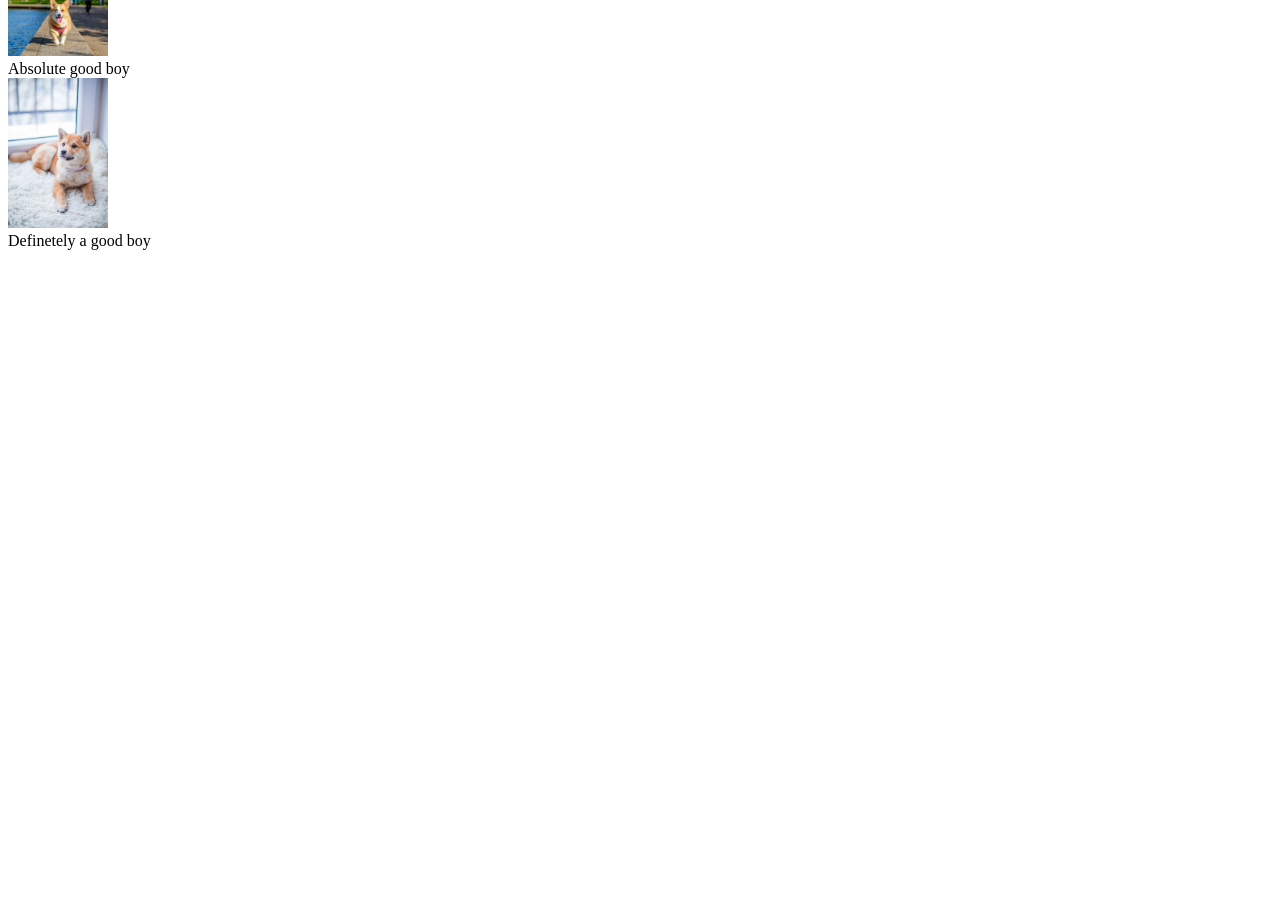
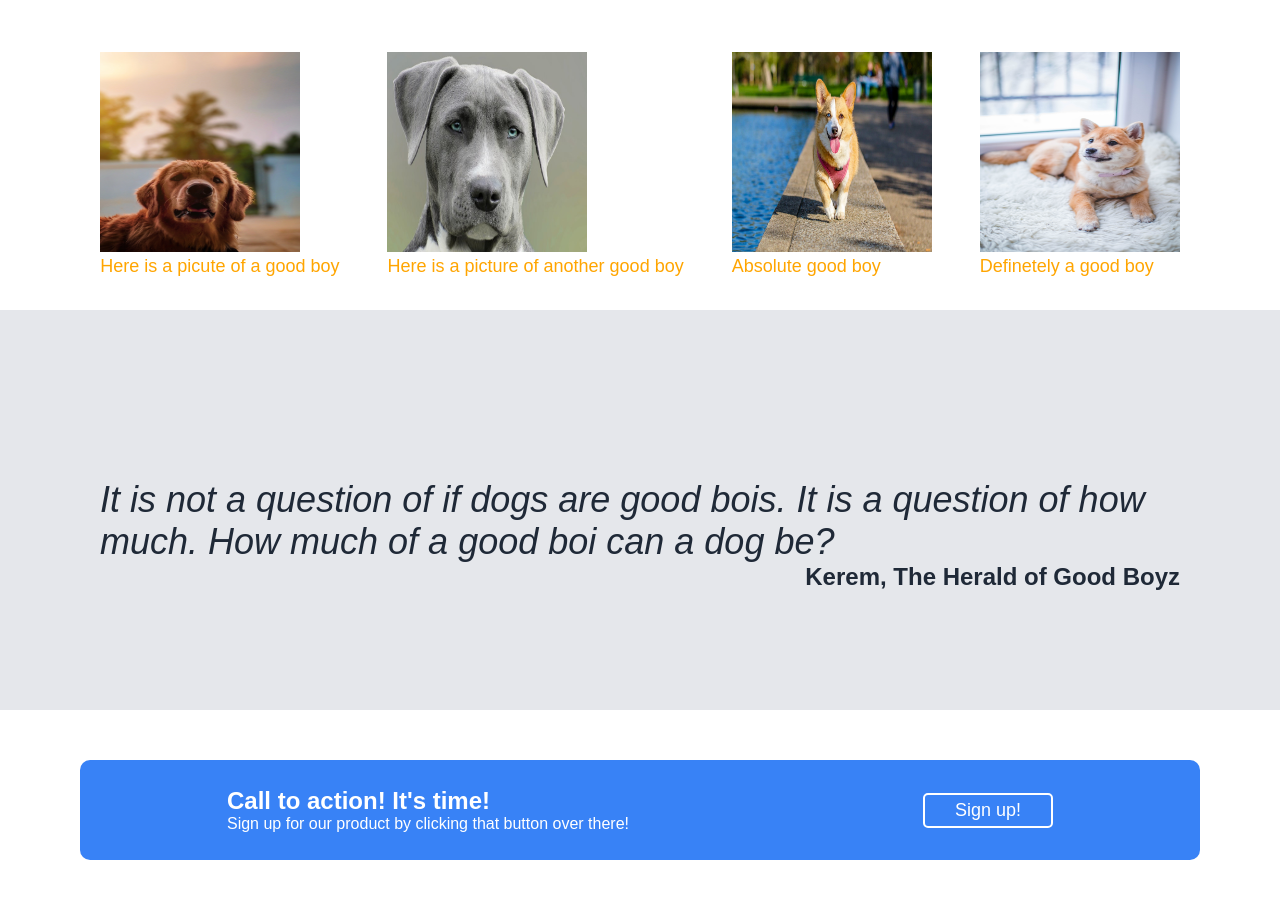
Before and after one commit to keremeu/landing-page, a plain HTML site: page index.html in a window 1280 px wide. Shown: the part 690-1600 px from the top of the page. Before the commit the page ends 948 px from the top, so only its background shows below. Drawn offline with Linux system fonts and the light colour scheme.

Commit message:
final form

```diff
--- a/index.html
+++ b/index.html
@@ -2,45 +2,63 @@
 <html lang="en">
 <head>
     <meta charset="UTF-8">
+    <meta http-equiv="X-UA-Compatible" content="IE=edge">
     <meta name="viewport" content="width=device-width, initial-scale=1.0">
     <title>Landing Page Project</title>
+    <link rel="stylesheet" href="style.css">
 </head>
 <body>
-    <div class="header"></div>
+    <div class="header">
         <div class="logo">Header Logo</div>
-        <ul>
-            <li><a href="#">header link one</a></li>
-            <li><a href="#">header link two</a></li>
-            <li><a href="#">header link three</a></li>
-        </ul>
-    <div class="body1"></div>
+        <div class="header-links">
+            <ul>
+                <li><a href="#">header link one</a></li>
+                <li><a href="#">header link two</a></li>
+                <li><a href="#">header link three</a></li>
+            </ul>
+        </div>
+    </div>
+    <div class="body1">
         <div class="body1a>">
-            <div class="text">This website is awesome</div>
-            <div class="subtext">This website has some subtext that goes here under the main title. It's a smaller font and the color is lower contrast</div>
+            <div class="text">Dogs are awesome!</div>
+            <div class="subtext">This website contains some information about the goodest dogs!</div>
             <button>Sign up</button>
         </div>
         <div class="body1b">
             <img src="./images/dog.jpg" alt="Picture of a dog" width="300px" height="auto">
         </div>
-    <div class="body2"></div>
-        <div class="information">Dogs</div>
+    </div>
+    <div class="body2">
+        <div class="information">Unit of good bois</div>
+        <div class="goodboys">
         <div class="goodboy">
-            <img src="./images/goodboy1.jpg" alt="Picture of a good boy" width="100px" height="auto">
+            <img src="./images/goodboy1.jpg" alt="Picture of a good boy" width="200px" height="200px">
             <div class="image-text">Here is a picute of a good boy</div>
         </div>
         <div class="goodboy">
-            <img src="./images/goodboy2.jpg" alt="Picture of a good boy" width="100px" height="auto">
+            <img src="./images/goodboy2.jpg" alt="Picture of a good boy" width="200px" height="200px">
             <div class="image-text">Here is a picture of another good boy</div>
         </div>
         <div class="goodboy">
-            <img src="./images/goodboy3.jpg" alt="Picture of a good boy" width="100px" height="auto">
+            <img src="./images/goodboy3.jpg" alt="Picture of a good boy" width="200px" height="200px">
             <div class="image-text">Absolute good boy</div>
         </div>
         <div class="goodboy">
-            <img src="./images/goodboy4.jpg" alt="Picture of a good boy" width="100px" height="auto">
+            <img src="./images/goodboy4.jpg" alt="Picture of a good boy" width="200px" height="200px">
             <div class="image-text">Definetely a good boy</div>
         </div>
-    <div class="body3"></div>
-    <div class="footer"></div>
+        </div>
+    </div>
+    <div class="body3">
+        <div class="quote">It is not a question of if dogs are good bois. It is a question of how much. How much of a good boi can a dog be?</div>
+        <div class="name">Kerem, The Herald of Good Boyz</div>
+    </div>
+    <div class="footer">
+        <div class="footer-text">
+            <div class="text1">Call to action! It's time!</div>
+            <div class="text2">Sign up for our product by clicking that button over there!</div>
+        </div>
+        <button>Sign up!</button>
+    </div>
 </body>
 </html>
--- /dev/null
+++ b/style.css
@@ -0,0 +1,148 @@
+body{
+    display: flex;
+    flex-direction: column;
+    flex: 1;
+    font-family: sans-serif;
+    margin: 0;
+}
+
+.header{
+    display: flex;
+    flex: 1 1 200px;
+    justify-content: space-around;
+    background-color: #1F2937;
+}
+
+.logo{
+    color: #F9faf8;
+    font-size: 24px;
+}
+
+ul{
+    display: flex;
+    margin: 0px;
+    padding: 0px;
+    list-style-type: none;
+    gap: 16px;
+}
+
+a{
+    text-decoration: none;
+    font-size: 18px;
+    color: lightgray;
+}
+
+.body1{
+    background-color: #1F2937;
+    display: flex;
+    justify-content: space-around;
+    flex: 1 1 400px;
+}
+
+.text{
+    font-size: 48px;
+    font-weight: extra-bold;
+    color: #F9FAF8;
+}
+
+.subtext{
+    font-size: 18px;
+    color: gray;
+}
+
+button{
+    color: white;
+    background-color: #3882F6;
+    border: none;
+    border-radius: 5px;
+    font-size: 18px;
+    margin-top: 16px;
+}
+
+.body2{
+    display: flex;
+    flex-direction: column;
+    flex: 1 1 400px;
+    align-items: center;
+    justify-content: space-around;
+}
+
+.information{
+    font-size: 36px;
+    font-weight: extra bold;
+    color: #1F2937;
+    justify-self: flex-start;
+}
+
+.goodboys{
+    display: flex;
+    justify-content: center;
+    gap: 48px;
+}
+
+.image-text{
+    font-size: 18px;
+    color: orange;
+}
+
+.body3{
+    background-color: #E5E7EB;
+    flex: 1 1 400px;
+    display: flex;
+    flex-direction: column;
+    justify-content: center;
+}
+
+.quote{
+    font-size: 36px;
+    font-style: italic;
+    color: #1F2937;
+    font-weight: lighter;
+    flex-wrap: wrap;
+    padding: 50px 100px 0px 100px;
+}
+
+.name{
+    font-size: 24px;
+    color: #1F2937;
+    font-weight: bolder;
+    align-self: flex-end;
+    padding-right: 100px;
+}
+
+.footer{
+    background-color: #3882F6;
+    display: flex;
+    justify-content: space-around;
+    margin: 50px 80px;
+    flex: 1 1 100px;
+    border-radius: 10px;
+}
+
+.footer-text{
+    display: flex;
+    flex-direction: column;
+    justify-content: center;
+    align-items: flex-start;
+}
+
+.footer .footer-text .text1{
+    color: white;
+    font-size: 24px;
+    font-weight: bold;
+}
+
+.footer .footer-text .text2{
+    color: white;
+    font-size: 16px;
+    font-weight: light;
+}
+
+.footer button{
+    color: white;
+    background-color: #3882F6;
+    border: 2px solid white;
+    padding: 5px 30px;
+    margin: 0px;
+    align-self: center;
+}
```
